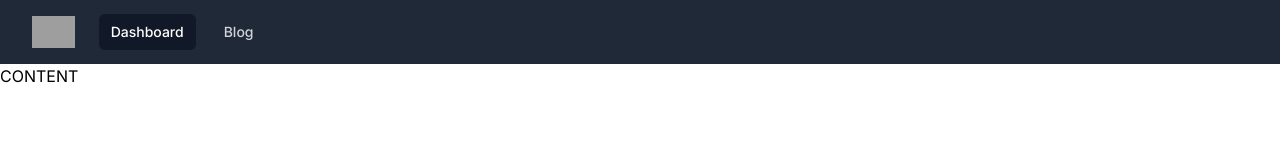
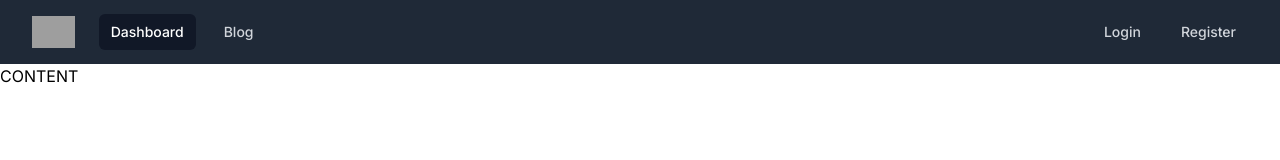
Before and after one commit to RussOakham/nextjs-playground, a Next.js app: page / in a window 1280 px wide. Shown: the top 160 px of the page. Built offline with nearby package versions, Linux system fonts and the light colour scheme; grey boxes are pictures that could not be loaded.

Commit message:
Mobile Nav - added auth links to mobile nav is not authed

```diff
--- a/src/components/layout/navigation/MainNavigation.tsx
+++ b/src/components/layout/navigation/MainNavigation.tsx
@@ -14,6 +14,11 @@ const navigation = [
     { name: 'Blog', href: '/blog', current: false },
 ]
 
+const authLinks = [
+    { name: 'Login', href: '/login', current: false },
+    { name: 'Register', href: '/register', current: false },
+]
+
 type PropTypes = {
     className?: string
 }
@@ -23,6 +28,14 @@ const MainNavigation = ({ className }: PropTypes) => {
     const displayNotificationButton = false
 
     const { width } = useWindowDimension()
+
+    let mobileNavigation: { name: string; href: string; current: boolean }[]
+
+    if (isAuthed) {
+        mobileNavigation = navigation
+    } else {
+        mobileNavigation = navigation.concat(authLinks)
+    }
 
     return (
         <Disclosure as="nav" className={`${className} bg-gray-800`}>
@@ -44,13 +57,16 @@ const MainNavigation = ({ className }: PropTypes) => {
                                     <NotificationButton />
                                 )}
 
-                                {isAuthed && <ProfileButton />}
+                                {isAuthed ? (
+                                    <ProfileButton />
+                                ) : (
+                                    <NavMenu navigation={authLinks} />
+                                )}
                             </div>
                         </div>
                     </div>
-
                     {width < 640 ? (
-                        <MobileMenuNav navigation={navigation} />
+                        <MobileMenuNav navigation={mobileNavigation} />
                     ) : null}
                 </>
             )}
```
Also changed, not shown: src/components/layout/navigation/AuthLinks.tsx (added).
